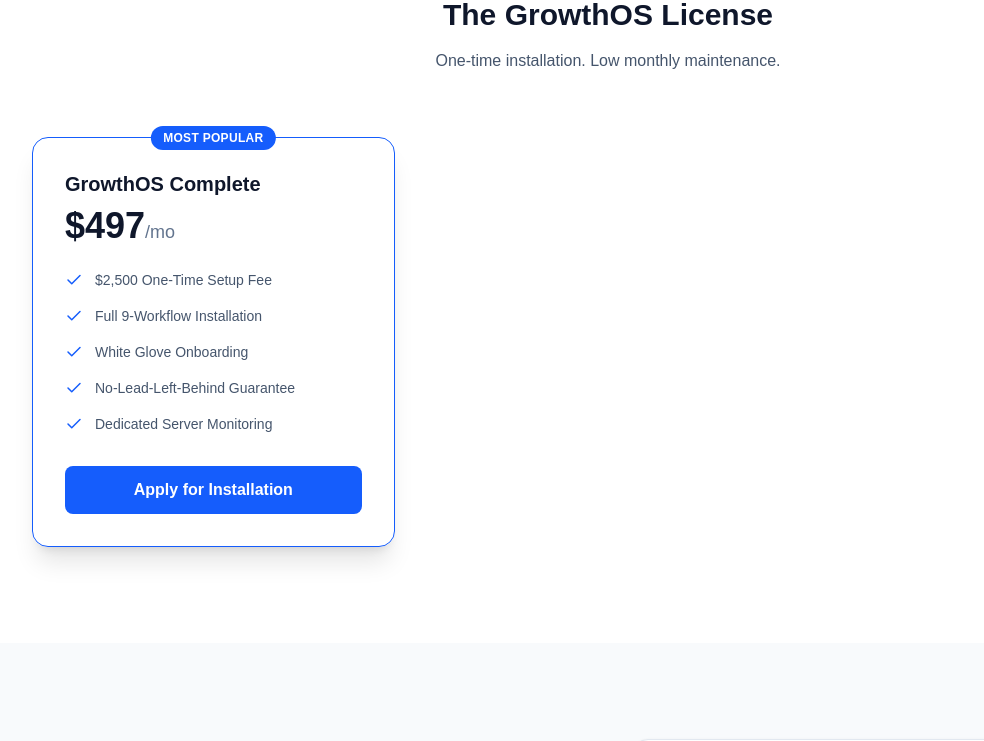
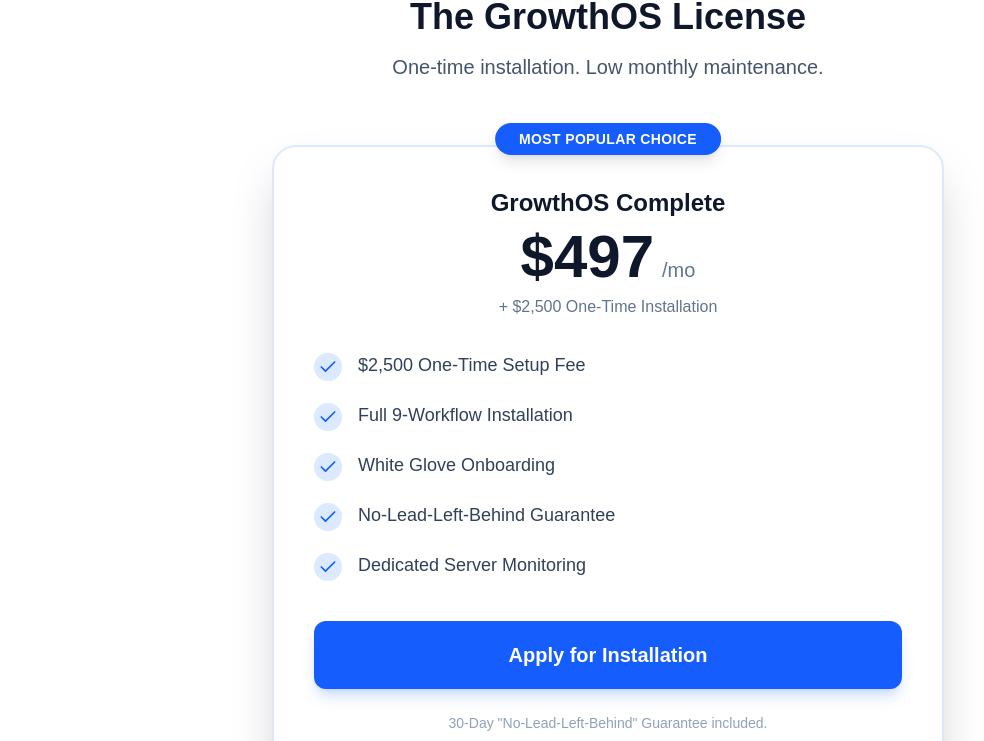
Before and after one commit to gpt123-a/agency-site, a Next.js app: page / in a window 1280 px wide. Shown: the part 1337-2078 px from the top of the page, without its empty margins (32-1016 px from the left). Built offline with nearby package versions, Linux system fonts and the light colour scheme.

Commit message:
Center pricing card and make it bigger

```diff
--- a/src/components/sections/Pricing.tsx
+++ b/src/components/sections/Pricing.tsx
@@ -1,58 +1,70 @@
-import Link from "next/link";
 import { Check } from "lucide-react";
 
 export const Pricing = ({ data }: { data: any }) => {
   return (
-    <section id="pricing" className="py-24 bg-white">
-      <div className="container mx-auto px-4">
-
-        {/* Header */}
+    <section className="py-24 bg-white" id="pricing">
+      <div className="max-w-7xl mx-auto px-4 sm:px-6 lg:px-8">
         <div className="text-center mb-16">
-          <h2 className="text-3xl font-bold mb-4 text-slate-900">{data.title}</h2>
-          <p className="text-slate-600 max-w-2xl mx-auto">{data.subtitle}</p>
+          <h2 className="text-4xl font-bold text-slate-900 mb-4">
+            {data.title}
+          </h2>
+          <p className="text-xl text-slate-600 max-w-2xl mx-auto">
+            {data.subtitle}
+          </p>
         </div>
 
-        {/* Grid */}
-        <div className="grid md:grid-cols-3 gap-8 max-w-6xl mx-auto">
-          {data.cards.map((card: any, idx: number) => (
+        {/* CHANGED: Flexbox for centering + Max-width for "Bigger" look */}
+        <div className="flex justify-center items-center">
+          {data.cards.map((card: any, index: number) => (
             <div
-              key={idx}
-              className={`relative p-8 rounded-2xl border ${card.popular ? 'border-blue-600 shadow-xl' : 'border-slate-200 shadow-sm'} flex flex-col`}
+              key={index}
+              className="relative w-full max-w-2xl bg-white rounded-3xl p-10 shadow-2xl border-2 border-blue-100 hover:border-blue-500 transition-all duration-300"
             >
               {card.popular && (
-                <div className="absolute top-0 left-1/2 -translate-x-1/2 -translate-y-1/2 bg-blue-600 text-white px-3 py-1 rounded-full text-xs font-bold uppercase tracking-wide">
-                  Most Popular
+                <div className="absolute -top-5 left-1/2 transform -translate-x-1/2">
+                  <span className="bg-blue-600 text-white px-6 py-2 rounded-full text-sm font-bold tracking-wide uppercase shadow-lg">
+                    {/* Hardcoded badge for impact */}
+                    Most Popular Choice
+                  </span>
                 </div>
               )}
 
-              <h3 className="text-xl font-bold text-slate-900 mb-2">{card.name}</h3>
-              <div className="text-4xl font-extrabold text-slate-900 mb-6">
-                {card.price}<span className="text-lg text-slate-500 font-normal">/mo</span>
+              <div className="text-center mb-8">
+                <h3 className="text-2xl font-bold text-slate-900 mb-2">
+                  {card.name}
+                </h3>
+                <div className="flex items-baseline justify-center gap-2">
+                  <span className="text-6xl font-extrabold text-slate-900">
+                    {card.price}
+                  </span>
+                  <span className="text-xl text-slate-500">/mo</span>
+                </div>
+                <p className="text-slate-500 mt-2 font-medium">
+                  + $2,500 One-Time Installation
+                </p>
               </div>
 
-              <ul className="space-y-4 mb-8 flex-1">
-                {card.features.map((feature: string, fIdx: number) => (
-                  <li key={fIdx} className="flex items-center gap-3 text-slate-600">
-                    <Check size={18} className="text-blue-600 flex-shrink-0" />
-                    <span className="text-sm">{feature}</span>
+              <ul className="space-y-5 mb-10">
+                {card.features.map((feature: string, idx: number) => (
+                  <li key={idx} className="flex items-start gap-4">
+                    <div className="bg-blue-100 p-1 rounded-full mt-0.5">
+                      <Check className="w-5 h-5 text-blue-600" />
+                    </div>
+                    <span className="text-lg text-slate-700">{feature}</span>
                   </li>
                 ))}
               </ul>
 
-              <Link
-                href="/book"
-                className={`w-full py-3 rounded-lg font-bold text-center transition ${
-                  card.popular
-                    ? 'bg-blue-600 text-white hover:bg-blue-700'
-                    : 'bg-slate-100 text-slate-900 hover:bg-slate-200'
-                }`}
-              >
+              <button className="w-full bg-blue-600 text-white py-5 rounded-xl font-bold text-xl hover:bg-blue-700 transition-colors shadow-lg shadow-blue-600/20">
                 {card.buttonText}
-              </Link>
+              </button>
+
+              <p className="text-center text-slate-400 text-sm mt-6">
+                30-Day "No-Lead-Left-Behind" Guarantee included.
+              </p>
             </div>
           ))}
         </div>
-
       </div>
     </section>
   );
```
